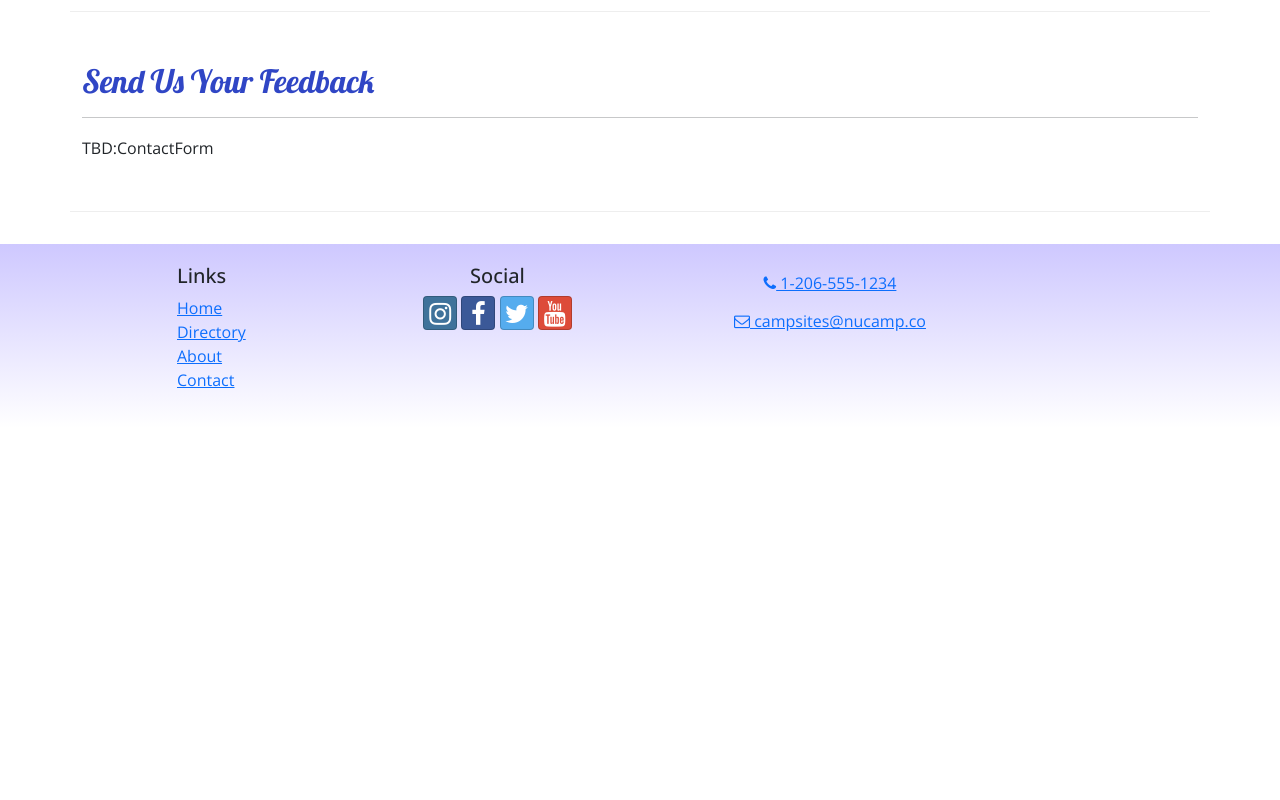
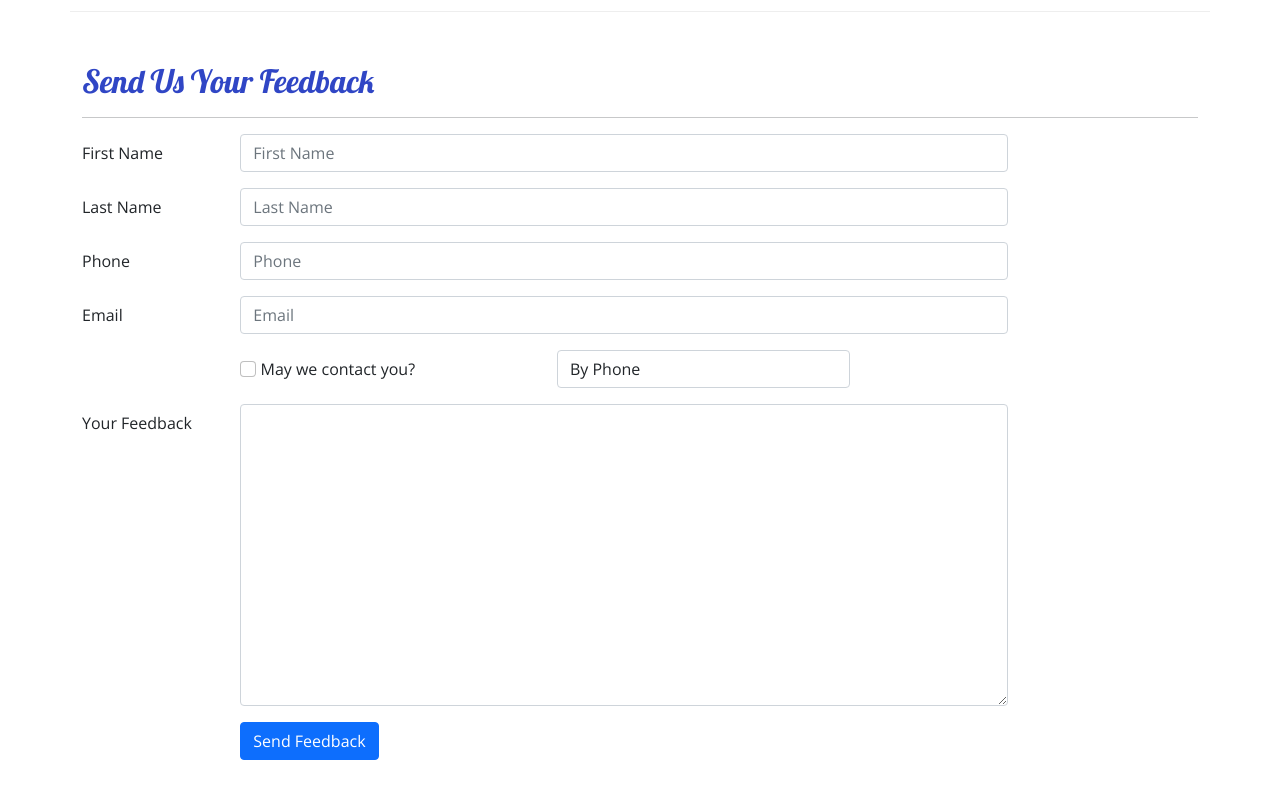
Before and after one commit to P5665/nucampsite-react, a React (Create React App) app: page /contact in a window 1280 px wide. Shown: the part 480-1280 px from the top of the page. Before the commit the page ends 908 px from the top, so only its background shows below. Built offline with nearby package versions, Linux system fonts and the light colour scheme.

Commit message:
week3 stuff with ContactForm and CommentForm using Formik. Partial week 4 stuff and createSlice with redux for campsites

```diff
--- a/src/app/store.js
+++ b/src/app/store.js
@@ -1,8 +1,8 @@
 import { configureStore } from '@reduxjs/toolkit';
-import counterReducer from '../features/counter/counterSlice';
+import { campsitesReducer } from '../features/campsites/campsitesSlice';
 
 export const store = configureStore({
-  reducer: {
-    counter: counterReducer,
-  },
+	reducer: {
+		campsites: campsitesReducer,
+	},
 });
--- /dev/null
+++ b/src/components/ContactForm.js
@@ -0,0 +1,96 @@
+import { Button, Label, Col, FormGroup } from 'reactstrap';
+import { Formik, Field, Form, ErrorMessage } from 'formik';
+import { validateContactForm } from '../utils/validateContactForm';
+
+const ContactForm = () => {
+	const handleSubmit = (values, { resetForm }) => {
+		console.log('form values:', values);
+		console.log('in JSON format:', JSON.stringify(values));
+		resetForm();
+	};
+
+	return (
+		<Formik
+			initialValues={{
+				firstName: '',
+				lastName: '',
+				phoneNum: '',
+				email: '',
+				agree: false,
+				contactType: 'By Phone',
+				feedback: '',
+			}}
+			onSubmit={handleSubmit}
+			validate={validateContactForm}
+		>
+			<Form>
+				<FormGroup row>
+					<Label htmlFor='firstName' md='2'>
+						First Name
+					</Label>
+					<Col md='10'>
+						<Field className='form-control' name='firstName' placeholder='First Name' />
+						<ErrorMessage name='firstName'>{(msg) => <p className='text-danger'>{msg}</p>}</ErrorMessage>
+					</Col>
+				</FormGroup>
+				<FormGroup row>
+					<Label htmlFor='lastName' md='2'>
+						Last Name
+					</Label>
+					<Col md='10'>
+						<Field className='form-control' name='lastName' placeholder='Last Name' />
+						<ErrorMessage name='lastName'>{(msg) => <p className='text-danger'>{msg}</p>}</ErrorMessage>
+					</Col>
+				</FormGroup>
+				<FormGroup row>
+					<Label htmlFor='phoneNum' md='2'>
+						Phone
+					</Label>
+					<Col md='10'>
+						<Field className='form-control' name='phoneNum' placeholder='Phone' />
+						<ErrorMessage name='phoneNum'>{(msg) => <p className='text-danger'>{msg}</p>}</ErrorMessage>
+					</Col>
+				</FormGroup>
+				<FormGroup row>
+					<Label htmlFor='email' md='2'>
+						Email
+					</Label>
+					<Col md='10'>
+						<Field className='form-control' name='email' type='email' placeholder='Email' />
+						<ErrorMessage name='email'>{(msg) => <p className='text-danger'>{msg}</p>}</ErrorMessage>
+					</Col>
+				</FormGroup>
+				<FormGroup row>
+					<Label check md={{ size: 4, offset: 2 }}>
+						<Field name='agree' type='checkbox' className='form-check-input' /> May we contact you?
+					</Label>
+					<Col md='4'>
+						<Field className='form-control' name='contactType' as='select'>
+							<option>By Phone</option>
+							<option>By Email</option>
+						</Field>
+						{/* <ErrorMessage name=''>{(msg) => <p className='text-danger'>{msg}</p>}</ErrorMessage> */}
+					</Col>
+				</FormGroup>
+				<FormGroup row>
+					<Label htmlFor='feedback' md='2'>
+						Your Feedback
+					</Label>
+					<Col md='10'>
+						<Field className='form-control' name='feedback' as='textarea' rows='12' />
+						{/* <ErrorMessage name=''>{(msg) => <p className='text-danger'>{msg}</p>}</ErrorMessage> */}
+					</Col>
+				</FormGroup>
+				<FormGroup row>
+					<Col md={{ size: 10, offset: 2 }}>
+						<Button type='submit' color='primary'>
+							Send Feedback
+						</Button>
+					</Col>
+				</FormGroup>
+			</Form>
+		</Formik>
+	);
+};
+
+export default ContactForm;
--- /dev/null
+++ b/src/components/index.js
@@ -0,0 +1,4 @@
+export { default as ContactForm } from './ContactForm';
+export { default as Footer } from './Footer';
+export { default as Header } from './Header';
+export { default as SubHeader } from './SubHeader';
--- a/src/features/campsites/campsitesSlice.js
+++ b/src/features/campsites/campsitesSlice.js
@@ -1,4 +1,29 @@
+import { createSlice } from '@reduxjs/toolkit';
 import { CAMPSITES } from '../../app/shared/CAMPSITES';
+
+/*
+When using createSlice(), you need to pass an object that defines the initial state, the reducers, and the slice name. Here's what you need to pass to createSlice():
+
+initialState:
+This is the initial state of the slice of the Redux store that the createSlice() will manage. It's a plain JavaScript object that represents the initial data for this slice.
+
+reducers:
+An object where each property is a reducer function. These reducer functions define how the state should change in response to different actions. The keys of the object will be used as the action type strings.
+
+sliceName:
+A string that represents the name of the slice. It's used to automatically generate action type strings based on the slice name.
+*/
+
+const initialState = {
+	campsiteArray: CAMPSITES,
+};
+
+const campsitesSlice = createSlice({
+	name: 'campsites',
+	initialState,
+});
+
+export const campsitesReducer = campsitesSlice.reducer;
 
 export const selectAllCampsites = () => {
 	return CAMPSITES;
--- /dev/null
+++ b/src/features/comments/CommentForm.js
@@ -0,0 +1,99 @@
+import { useState } from 'react';
+import { Button, Modal, ModalHeader, ModalBody, FormGroup, Label } from 'reactstrap';
+import { Formik, Field, Form, ErrorMessage } from 'formik';
+import validateCommentForm from '../../utils/validateCommentForm';
+
+const CommentsForm = ({ campsiteId }) => {
+	const [modalOpen, setModalOpen] = useState(false);
+	const handleSubmit = (values) => {
+		const comment = {
+			campsiteId: parseInt(campsiteId),
+			rating: values.rating,
+			author: values.author,
+			text: values.commentText,
+		};
+		console.log('🚀 ~ file: CommentsForm.js:14 ~ handleSubmit ~ comment:', comment);
+		setModalOpen(false);
+	};
+
+	return (
+		<>
+			<Button
+				outline
+				onClick={() => setModalOpen(true)}
+			>
+				{' '}
+				<i className='fa fa-pencil fa-lg' /> Add Comment
+			</Button>
+			<Modal isOpen={modalOpen}>
+				<ModalHeader toggle={() => setModalOpen(false)}>Add Comment</ModalHeader>
+				<ModalBody>
+					<Formik
+						initialValues={{
+							rating: undefined,
+							author: '',
+							commentText: '',
+						}}
+						onSubmit={handleSubmit}
+						validate={validateCommentForm}
+					>
+						<Form>
+							<FormGroup>
+								<Label
+									htmlFor='rating'
+									name='rating'
+								>
+									Rating
+								</Label>
+								<Field
+									name='rating'
+									as='select'
+									className='form-control'
+								>
+									<option value=' '>Select...</option>
+									<option value='1'>1</option>
+									<option value='2'>2</option>
+									<option value='3'>3</option>
+									<option value='4'>4</option>
+									<option value='5'>5</option>
+								</Field>
+								<ErrorMessage name='rating'>{(msg) => <p className='text-danger'>{msg}</p>}</ErrorMessage>
+							</FormGroup>
+							<FormGroup>
+								<Label
+									htmlFor='author'
+									name='author'
+								>
+									Your Name
+								</Label>
+								<Field
+									name='author'
+									placeholder='Your Name'
+									className='form-control'
+								/>
+								<ErrorMessage name='author'>{(msg) => <p className='text-danger'>{msg}</p>}</ErrorMessage>
+							</FormGroup>
+							<FormGroup>
+								<Label htmlFor='commentText'>Comment</Label>
+								<Field
+									name='commentText'
+									as='textarea'
+									rows='12'
+									className='form-control'
+								/>
+							</FormGroup>
+							<Button
+								type='submit'
+								color='primary'
+							>
+								Submit
+							</Button>
+						</Form>
+					</Formik>
+				</ModalBody>
+			</Modal>
+		</>
+	);
+};
+
+export default CommentsForm;
--- a/src/features/comments/CommentsList.js
+++ b/src/features/comments/CommentsList.js
@@ -1,23 +1,34 @@
 import { Col } from 'reactstrap';
 import Comment from './Comments';
 import { selectCommentsByCampsiteId } from './commentsSlice';
+import CommentForm from './CommentForm';
 
 const CommentsList = ({ campsiteId }) => {
 	const comments = selectCommentsByCampsiteId(campsiteId);
 
 	if (comments && comments.length > 0) {
 		return (
-			<Col md='5' className='mt-4'>
+			<Col
+				md='5'
+				className='mt-4'
+			>
 				<h4>Comments</h4>
 				{comments.map((comment) => (
-					<Comment key={comment.id} comment={comment} />
+					<Comment
+						key={comment.id}
+						comment={comment}
+					/>
 				))}
+				<CommentForm campsiteId={campsiteId} />
 			</Col>
 		);
 	}
 
 	return (
-		<Col md='5' className='mt-4'>
+		<Col
+			md='5'
+			className='mt-4'
+		>
 			There are no comment for this campsite yet.
 		</Col>
 	);
--- a/src/pages/CampsiteDetailPage.js
+++ b/src/pages/CampsiteDetailPage.js
@@ -11,7 +11,10 @@ const CampsiteDetailPage = () => {
 	// Added justify-content-evenly
 	return (
 		<Container>
-			<SubHeader current={campsite.name} detail={true} />
+			<SubHeader
+				current={campsite.name}
+				detail={true}
+			/>
 			<Row className='justify-content-evenly'>
 				<CampsiteDetail campsite={campsite} />
 				<CommentsList campsiteId={campsiteId} />
--- a/src/pages/ContactPage.js
+++ b/src/pages/ContactPage.js
@@ -1,5 +1,6 @@
 import { Container, Row, Col } from 'reactstrap';
 import SubHeader from '../components/SubHeader';
+import ContactForm from '../components/ContactForm';
 
 const ContactPage = () => {
 	return (
@@ -31,7 +32,9 @@ const ContactPage = () => {
 					<h2>Send Us Your Feedback</h2>
 					<hr />
 				</Col>
-				<Col md='10'>TBD:ContactForm</Col>
+				<Col md='10'>
+					<ContactForm />
+				</Col>
 			</Row>
 		</Container>
 	);
--- /dev/null
+++ b/src/utils/validateCommentForm.js
@@ -0,0 +1,17 @@
+const validateCommentForm = (values) => {
+	const errors = {};
+
+	if (!values.rating) {
+		errors.rating = 'Required';
+	}
+
+	if (values.author.length < 2) {
+		errors.author = 'Must be at least 2 characters.';
+	} else if (values.author.length > 15) {
+		errors.author = 'Must be 15 characters or less.';
+	}
+
+	return errors;
+};
+
+export default validateCommentForm;
--- /dev/null
+++ b/src/utils/validateContactForm.js
@@ -0,0 +1,31 @@
+export const validateContactForm = (values) => {
+	const errors = {};
+
+	if (!values.firstName) {
+		errors.firstName = 'Required';
+	} else if (values.firstName.length < 2) {
+		errors.firstName = 'Must be at least 2 characters.';
+	} else if (values.firstName.length > 15) {
+		errors.firstName = 'Must be 15 characters or less';
+	}
+
+	if (values.lastName.length < 2) {
+		errors.lastName = 'Must be at least 2 characters.';
+	} else if (values.lastName.length > 15) {
+		errors.lastName = 'Must be 15 characters or less';
+	}
+
+	const reg = /^\d{10}$|^\d{3}-\d{3}-\d{4}$/;
+	// ^\d{10}$: Matches a sequence of 10 digits.
+	// |: OR operator.
+	// ^\d{3}-\d{3}-\d{4}$: Matches a sequence of three digits, followed by a hyphen, followed by three digits, another hyphen, and then four digits.
+	if (!reg.test(values.phoneNum)) {
+		errors.phoneNum = 'The phone number should contain only numbers.';
+	}
+
+	if (!values.email.includes('@')) {
+		errors.email = 'Email should contain a @';
+	}
+
+	return errors;
+};
```
Also changed, not shown: src/App.js (+23 -7 lines), src/utils/generateExports.js (added, +23 -0 lines).
